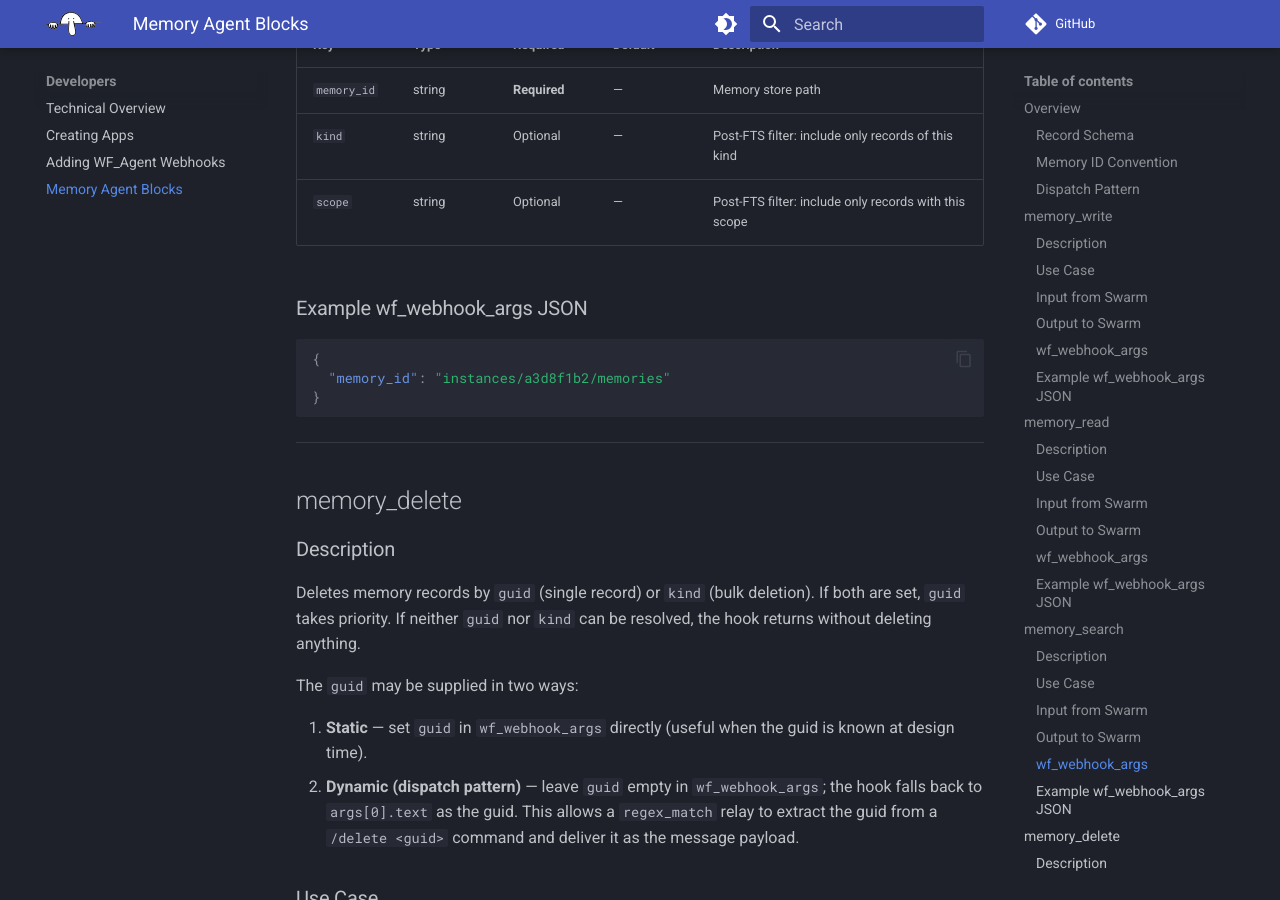
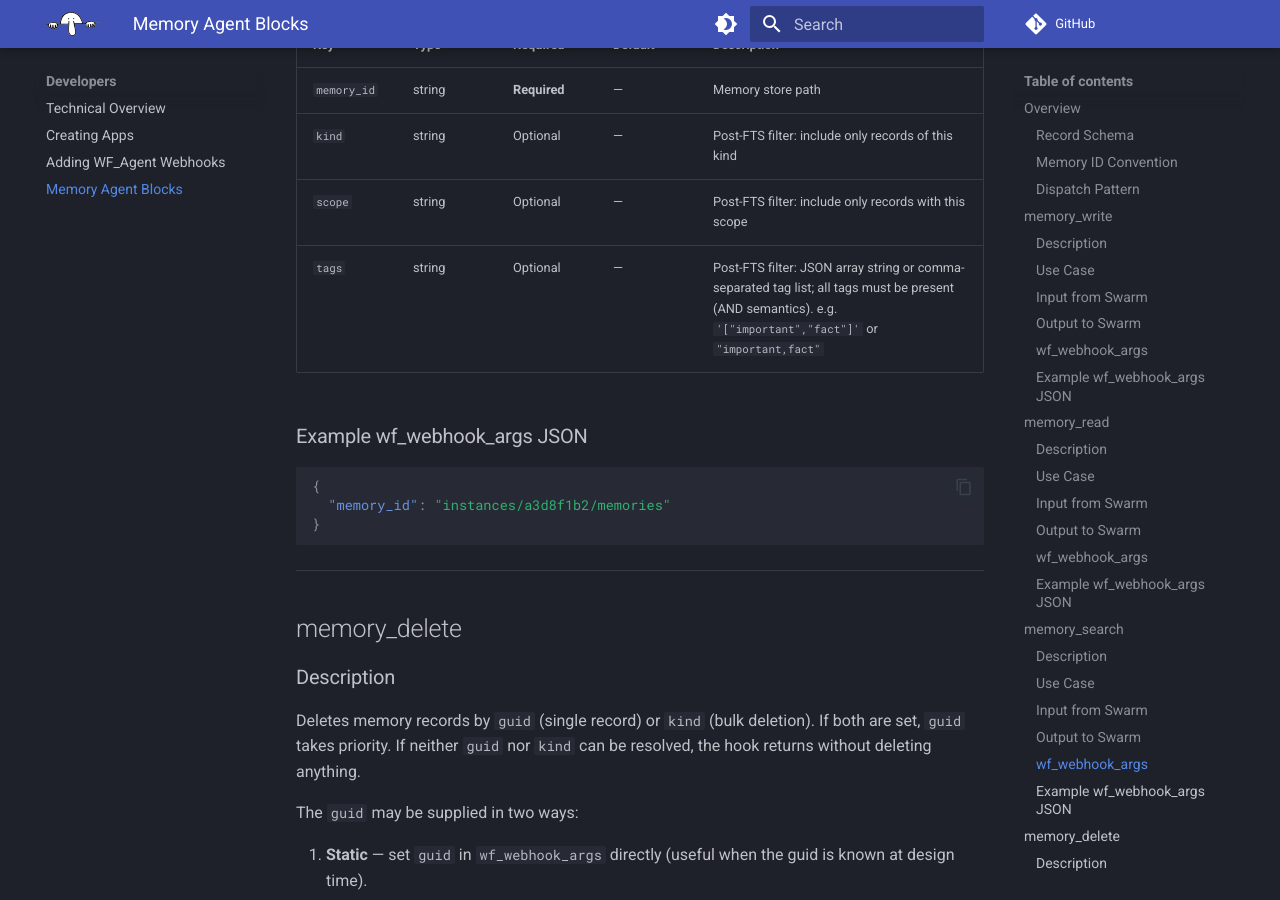
Before and after one commit to kilroy-tech/kilroy-tech.github.io, an MkDocs documentation site: the page built from docs/developers/memory_agents.md, in a window 1280 px wide and 900 px high, scrolled down 5849 px. Built offline with MkDocs 1.6.1 and Material for MkDocs 9.7.7, drawn with Linux system fonts in a browser that asks for light colours; comment, search, counter and statistics services are not loaded.

Commit message:
Document tags filter for memory_search

```diff
--- a/docs/developers/memory_agents.md
+++ b/docs/developers/memory_agents.md
@@ -206,6 +206,7 @@ A JSON string published back to the output swarm:
 | `memory_id` | string | **Required** | — | Memory store path |
 | `kind` | string | Optional | — | Post-FTS filter: include only records of this kind |
 | `scope` | string | Optional | — | Post-FTS filter: include only records with this scope |
+| `tags` | string | Optional | — | Post-FTS filter: JSON array string or comma-separated tag list; all tags must be present (AND semantics). e.g. `'["important","fact"]'` or `"important,fact"` |
 
 ### Example wf_webhook_args JSON
 
```
